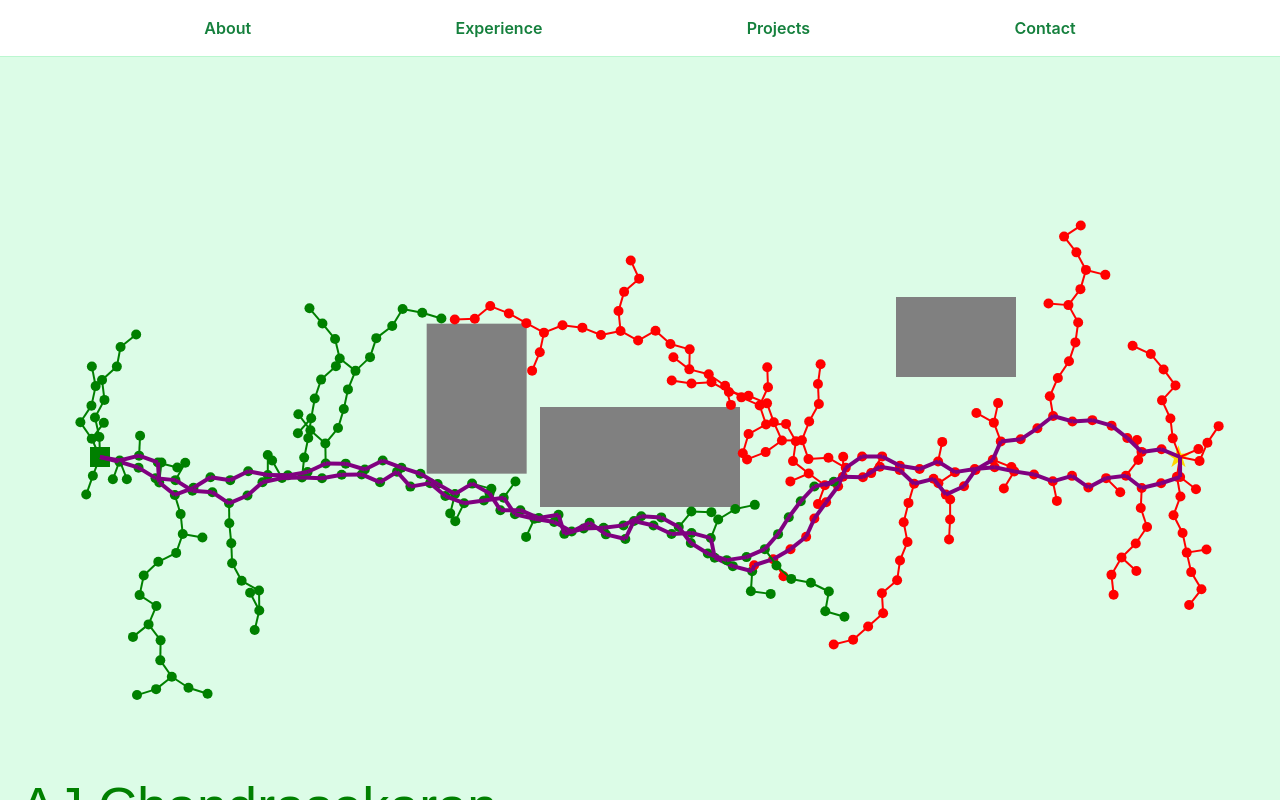
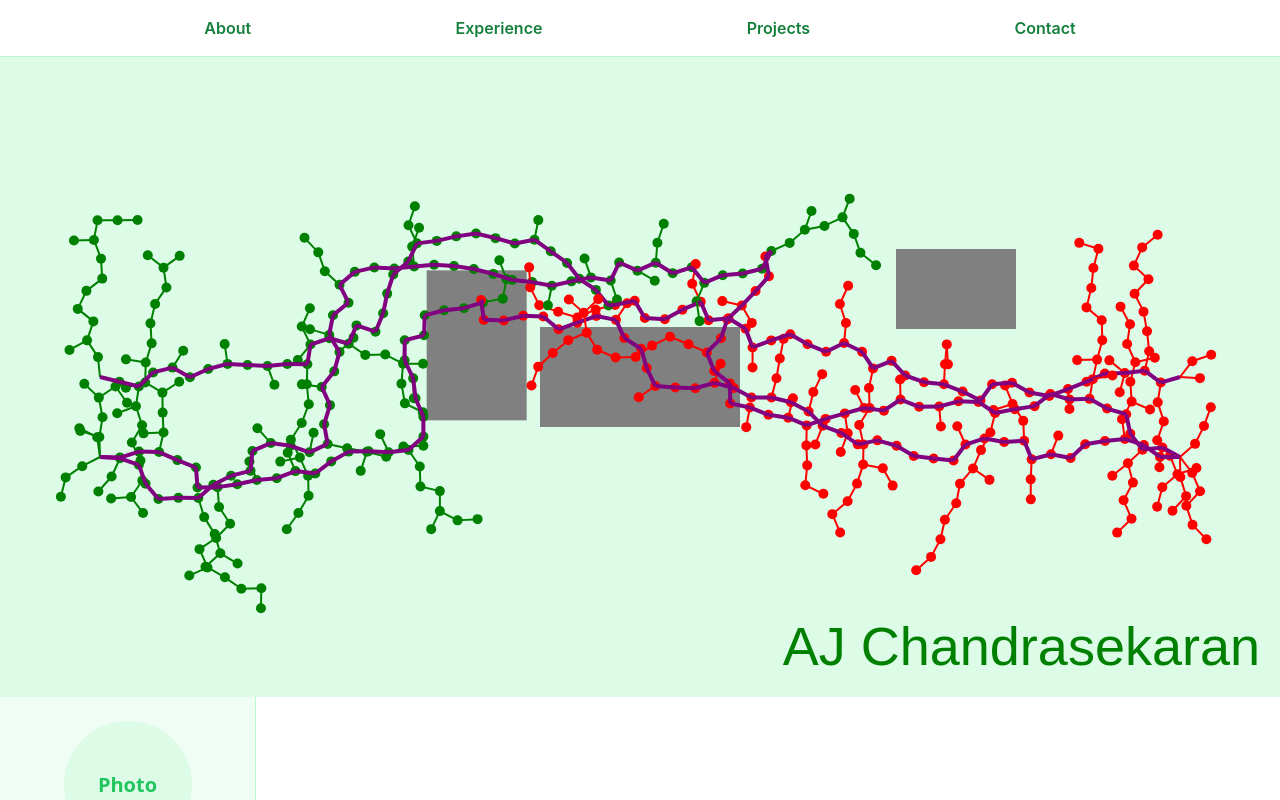
Before and after one commit to ajaayc/ajaayc.github.io, a React (Create React App) app: page / in a window 1280 px wide. Shown: the top 800 px of the page. Built offline with nearby package versions, Linux system fonts and the light colour scheme.

Commit message:
Shrink animation panel

```diff
--- a/src/App.js
+++ b/src/App.js
@@ -1,29 +1,24 @@
+import React from 'react';
 import TopNavigationBar from './TopNavigationBar';
 import TopAnimationPanel from './TopAnimationPanel';
 import AJPortfolioPanel from './AJPortfolioPanel';
-import { useRef } from 'react';
 
 function App() {
-  const portfolioRef = useRef(null);
-
   const scrollToSection = (id) => {
-    if (!portfolioRef.current) return;
-    const el = portfolioRef.current.querySelector(`#${id}`);
-    if (el) el.scrollIntoView({ behavior: 'smooth', block: 'start' });
+    const el = document.getElementById(id);
+    if (el) el.scrollIntoView({ behavior: 'smooth' });
   };
 
   return (
-    <div className="flex flex-col min-h-screen">
-      {/* Top Navigation Bar */}
-      <TopNavigationBar scrollToSection={scrollToSection} className="fixed top-0 left-0 w-full z-50" />
+    <div className="relative">
+      {/* Navbar at the top */}
+      <TopNavigationBar scrollToSection={scrollToSection} id="top-nav" />
 
-      {/* Top full-width animation panel */}
-      <TopAnimationPanel />
+      {/* Animation panel under the navbar */}
+      <TopAnimationPanel navbarId="top-nav" />
 
-      {/* Portfolio with left panel and cards */}
-      <div ref={portfolioRef} className="flex flex-1">
-        <AJPortfolioPanel />
-      </div>
+      {/* Portfolio panel */}
+      <AJPortfolioPanel />
     </div>
   );
 }
--- a/src/TopAnimationPanel.jsx
+++ b/src/TopAnimationPanel.jsx
@@ -1,27 +1,39 @@
-// TopAnimationPanel with bidirectional RRT visualization including obstacles and highlighting final path
-// Tailwind CSS + Framer Motion required
-
+// TopAnimationPanel.jsx
 import React, { useRef, useEffect, useState } from 'react';
 
-export default function TopAnimationPanel() {
+export default function TopAnimationPanel({ navbarId }) {
   const canvasRef = useRef(null);
-  const [animationComplete, setAnimationComplete] = useState(false);
+  const [panelHeight, setPanelHeight] = useState(window.innerHeight);
+
+  useEffect(() => {
+    function updateHeight() {
+      const navbar = document.getElementById(navbarId);
+      const navbarHeight = navbar ? navbar.offsetHeight : 0;
+      const fraction = 0.8; // 60% of remaining viewport
+      setPanelHeight((window.innerHeight - navbarHeight) * fraction);
+    }
+
+    updateHeight();
+    window.addEventListener('resize', updateHeight);
+    return () => window.removeEventListener('resize', updateHeight);
+  }, [navbarId]);
 
   useEffect(() => {
     const canvas = canvasRef.current;
     const ctx = canvas.getContext('2d');
     canvas.width = window.innerWidth;
-    canvas.height = window.innerHeight;
+    canvas.height = panelHeight;
 
     const start = { x: 100, y: canvas.height / 2 };
     const goal = { x: canvas.width - 100, y: canvas.height / 2 };
+
     const nodesStart = [{ node: start, parent: null }];
     const nodesGoal = [{ node: goal, parent: null }];
 
     const obstacles = [
-      { x: canvas.width/2 - 100, y: canvas.height/2 - 50, width: 200, height: 100 },
-      { x: canvas.width/3, y: canvas.height/3, width: 100, height: 150 },
-      { x: canvas.width*0.7, y: canvas.height*0.3, width: 120, height: 80 }
+      { x: canvas.width / 2 - 100, y: canvas.height / 2 - 50, width: 200, height: 100 },
+      { x: canvas.width / 3, y: canvas.height / 3, width: 100, height: 150 },
+      { x: canvas.width * 0.7, y: canvas.height * 0.3, width: 120, height: 80 }
     ];
 
     function distance(a, b) {
@@ -42,7 +54,10 @@ export default function TopAnimationPanel() {
     }
 
     function collidesWithObstacles(node) {
-      return obstacles.some(obs => node.x >= obs.x && node.x <= obs.x + obs.width && node.y >= obs.y && node.y <= obs.y + obs.height);
+      return obstacles.some(obs =>
+        node.x >= obs.x && node.x <= obs.x + obs.width &&
+        node.y >= obs.y && node.y <= obs.y + obs.height
+      );
     }
 
     function isPathFree(a, b, stepSize = 5) {
@@ -76,12 +91,6 @@ export default function TopAnimationPanel() {
       ctx.stroke();
     }
 
-    function drawGoalStar(goal) {
-      ctx.fillStyle = 'gold';
-      ctx.font = '30px Arial';
-      ctx.fillText('★', goal.x - 15, goal.y + 10);
-    }
-
     function drawObstacles() {
       ctx.fillStyle = 'gray';
       obstacles.forEach(obs => ctx.fillRect(obs.x, obs.y, obs.width, obs.height));
@@ -93,10 +102,21 @@ export default function TopAnimationPanel() {
       }
     }
 
+    function initialDraw() {
+      ctx.clearRect(0, 0, canvas.width, canvas.height);
+      drawObstacles();
+
+      ctx.fillStyle = 'green';
+      ctx.font = '54px Arial';
+      ctx.textBaseline = 'bottom';
+      const text = 'AJ Chandrasekaran';
+      const textWidth = ctx.measureText(text).width;
+      ctx.fillText(text, canvas.width - textWidth - 20, canvas.height - 20);
+    }
+
     function animate() {
       if (connected) return;
 
-      // Expand start tree
       let newNodeStart;
       for (let attempt = 0; attempt < 10; attempt++) {
         const rand1 = randomNode();
@@ -111,7 +131,6 @@ export default function TopAnimationPanel() {
         }
       }
 
-      // Expand goal tree
       let newNodeGoal;
       for (let attempt = 0; attempt < 10; attempt++) {
         const rand2 = randomNode();
@@ -126,11 +145,9 @@ export default function TopAnimationPanel() {
         }
       }
 
-      // Check for connection
       for (const nStart of nodesStart) {
         for (const nGoal of nodesGoal) {
           if (distance(nStart.node, nGoal.node) < 10 && isPathFree(nStart.node, nGoal.node)) {
-            // Trace back path
             let path = [];
             let temp = nStart;
             while (temp) { path.push(temp.node); temp = temp.parent; }
@@ -141,7 +158,6 @@ export default function TopAnimationPanel() {
 
             drawFinalPath(finalPath);
             connected = true;
-            setAnimationComplete(true);
             return;
           }
         }
@@ -150,34 +166,23 @@ export default function TopAnimationPanel() {
       if (!connected) requestAnimationFrame(animate);
     }
 
-    function initialDraw() {
-      ctx.clearRect(0, 0, canvas.width, canvas.height);
-      drawObstacles();
-      ctx.fillStyle = 'green';
-      ctx.fillRect(start.x - 10, start.y - 10, 20, 20); // start node
-      drawGoalStar(goal);
-
-      // Draw name in lower-left corner, bigger font
-      ctx.fillStyle = 'green';
-      ctx.font = '54px Arial';
-      ctx.textBaseline = 'bottom';
-      ctx.fillText('AJ Chandrasekaran', 20, canvas.height - 20);
-    }
-
     initialDraw();
     requestAnimationFrame(animate);
 
     window.addEventListener('resize', () => {
       canvas.width = window.innerWidth;
-      canvas.height = window.innerHeight;
+      canvas.height = panelHeight;
       initialDraw();
       if (connected) drawFinalPath(finalPath);
     });
-  }, []);
+  }, [panelHeight]);
 
   return (
-    <div className="w-full h-screen relative bg-green-100 m-0 p-0">
-      <canvas ref={canvasRef} className="w-full h-full block" />
+    <div
+      className="w-full relative bg-green-100"
+      style={{ height: `${panelHeight}px` }}
+    >
+      <canvas ref={canvasRef} className="w-full h-full" />
     </div>
   );
 }
```
